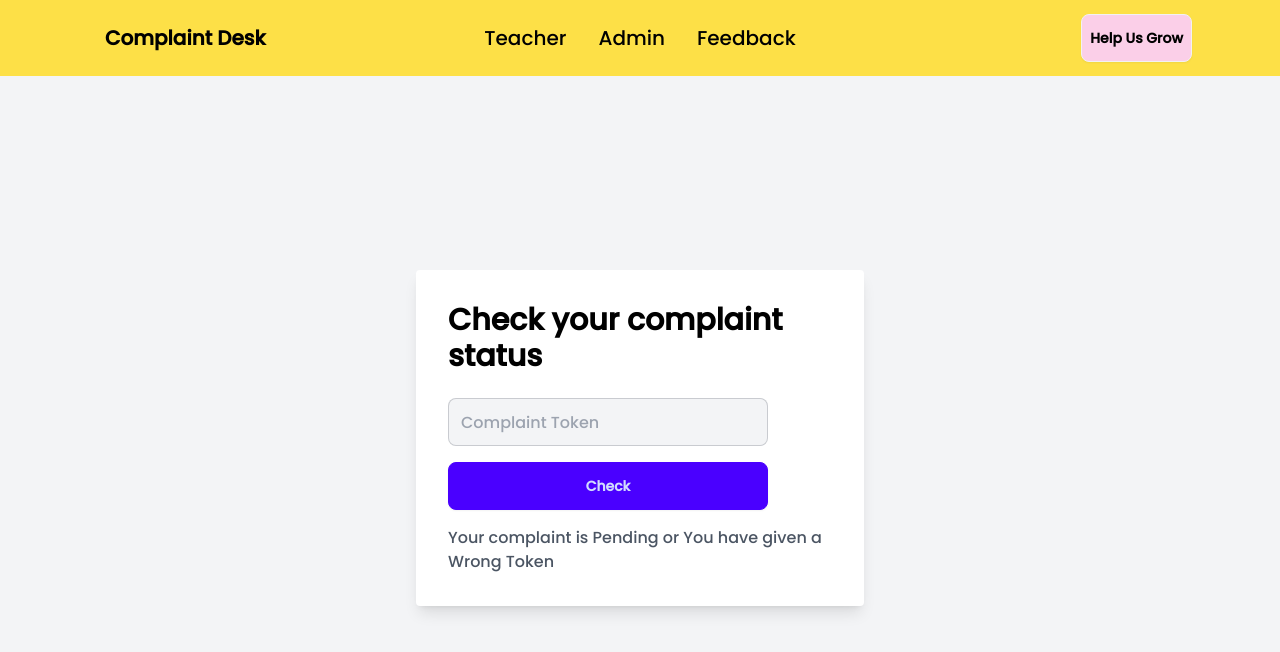
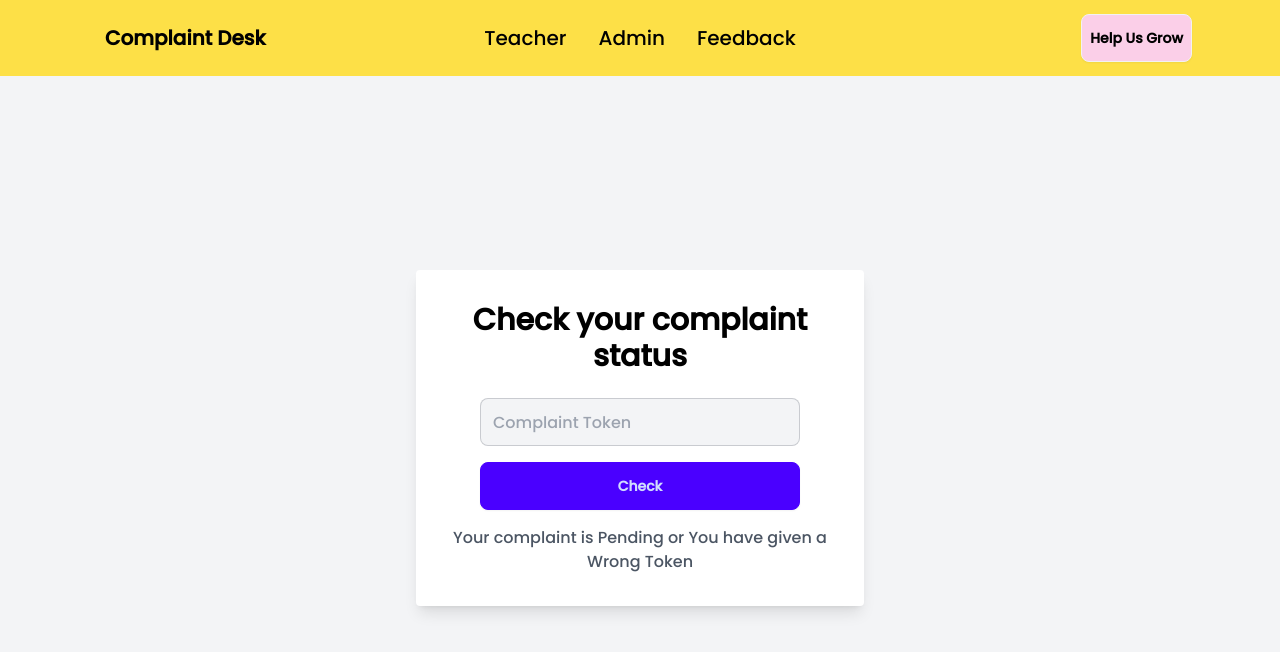
Before and after one commit to takbir-hasan/Complaint_Desk, a React (Vite) app in the folder Frontend/: page /check in a window 1280 px wide. Shown: the top 652 px of the page. Built offline with nearby package versions, Linux system fonts and the light colour scheme.

Commit message:
Check Page update

```diff
--- a/Frontend/src/pages/Check.jsx
+++ b/Frontend/src/pages/Check.jsx
@@ -7,7 +7,7 @@ function Check() {
       <div className="flex flex-col min-h-screen bg-gray-100 text-black">
         <Navbar />
         <div className="flex-grow flex flex-col items-center justify-center p-4">
-          <div className="bg-white p-8 rounded shadow-lg w-full max-w-md">
+          <div className="bg-white p-8 rounded text-center shadow-lg w-full max-w-md">
             <h2 className="font-bold text-2xl md:text-3xl mb-6">Check your complaint status</h2>
 
             <input
```
